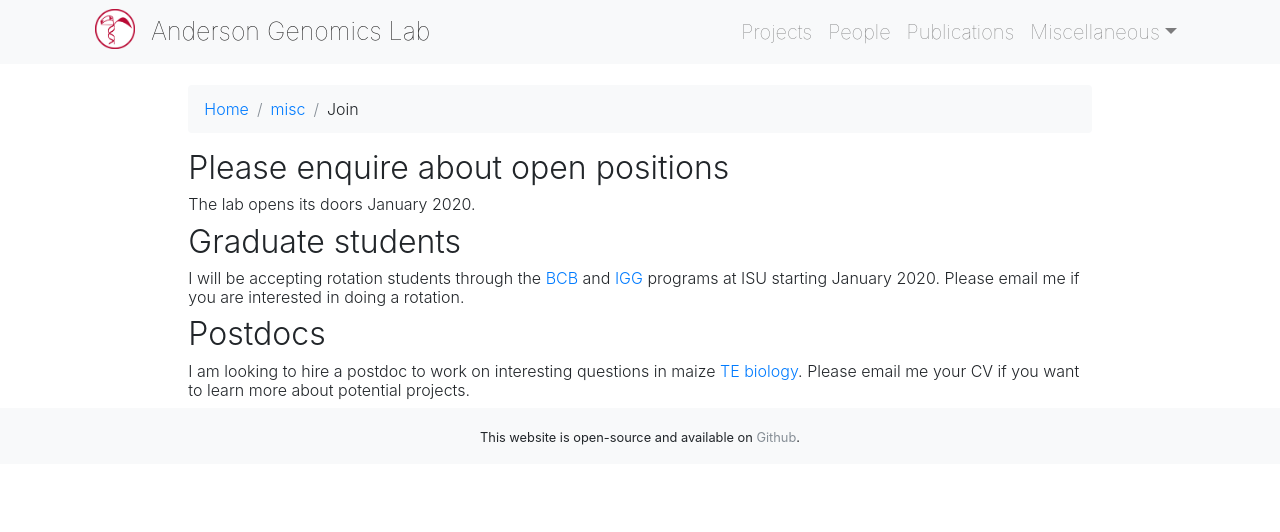
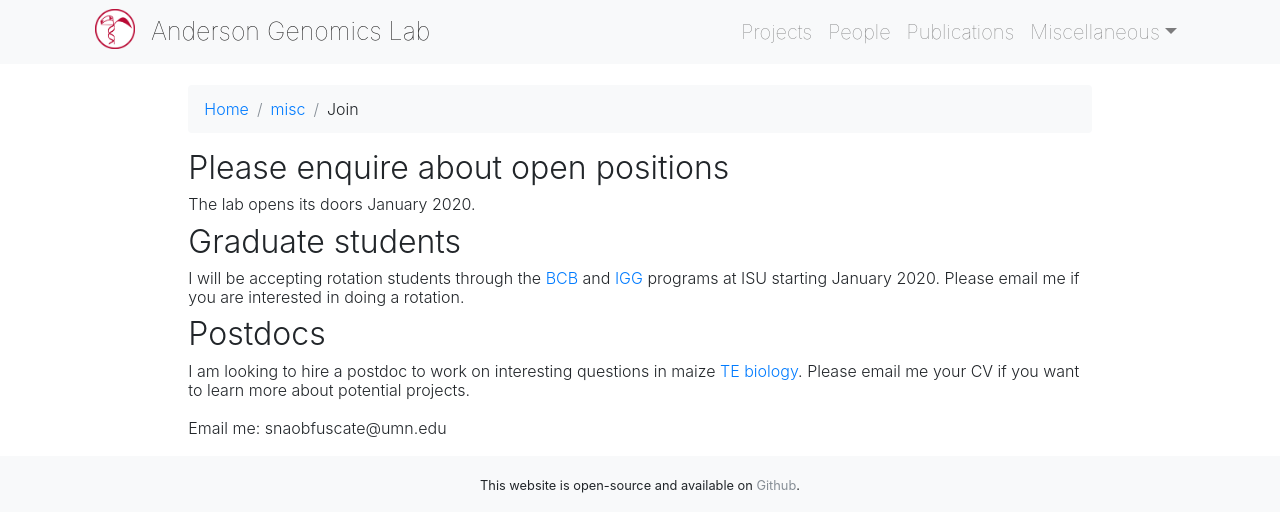
Before and after one commit to andersongenomicslab/andersongenomicslab.github.io, a Jekyll site: the page built from misc/_posts/2010-01-03-join.md, in a window 1280 px wide. Shown: the top 532 px of the page. Built offline with Jekyll 4.4.1, drawn with Linux system fonts in a browser that asks for light colours; nearby versions of some CDN libraries; a style sheet for code colours, icons or effects is not loaded.

Commit message:
Update 2010-01-03-join.md

```diff
--- a/misc/_posts/2010-01-03-join.md
+++ b/misc/_posts/2010-01-03-join.md
@@ -22,3 +22,7 @@ title: Join
 # Postdocs
 
 ##### I am looking to hire a postdoc to work on interesting questions in maize [TE biology](/projects/). Please email me your CV if you want to learn more about potential projects.
+
+   <p></p>
+
+Email me: snaobfuscate@umn.edu
```
